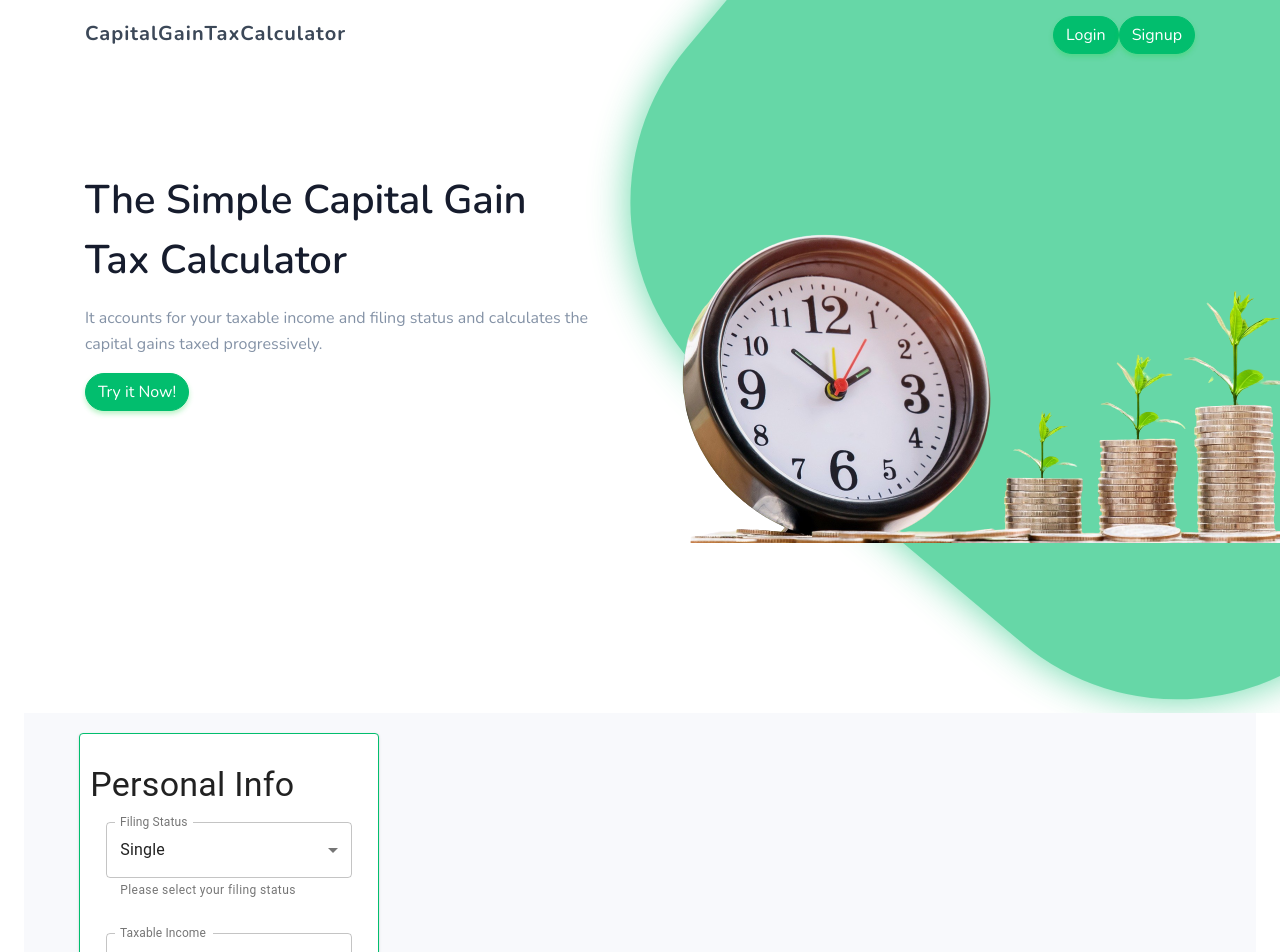
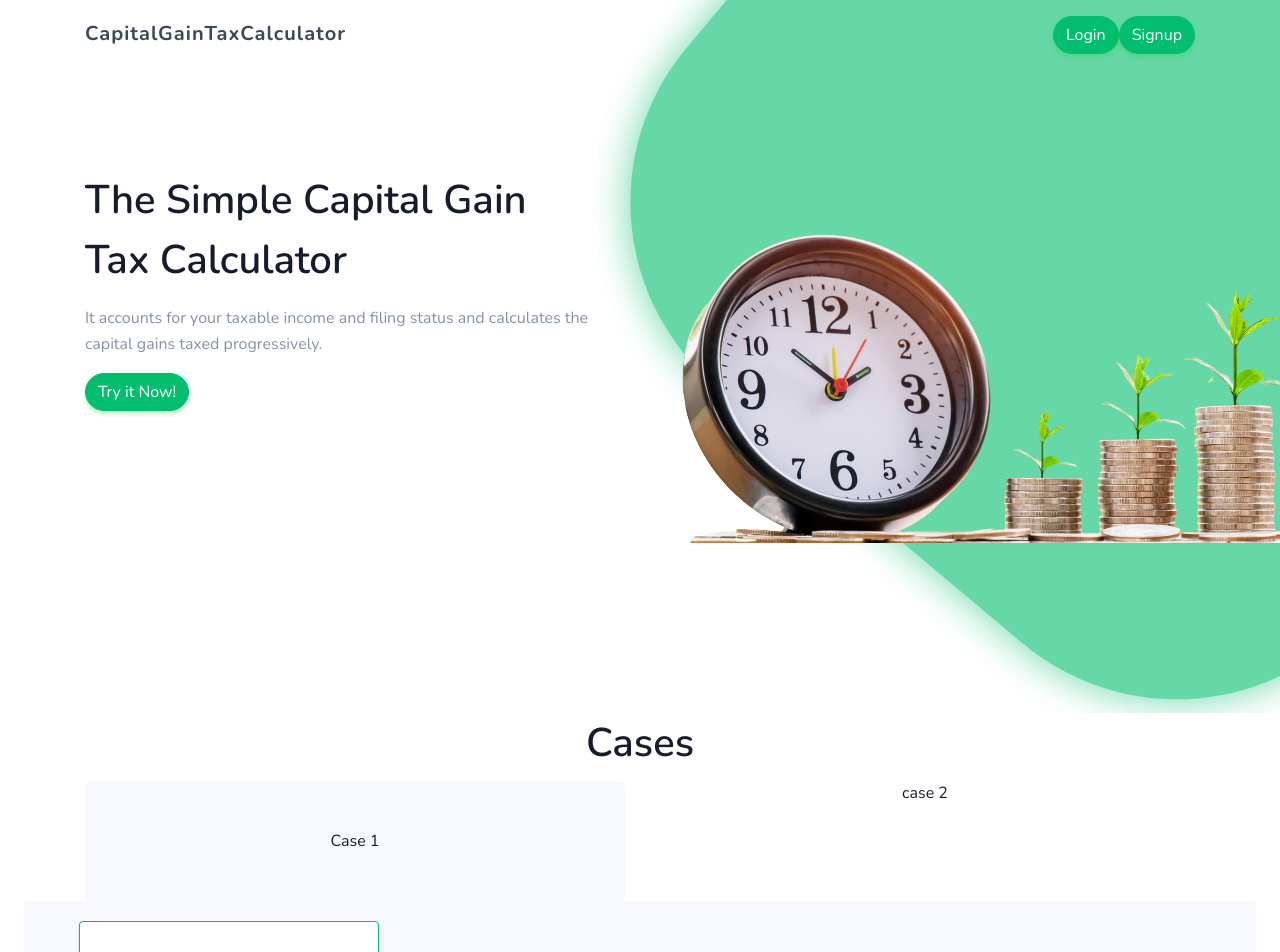
Before and after one commit to Kevin1192/Capital-Gain, a React (Create React App) app: page / in a window 1280 px wide. Shown: the top 952 px of the page. Built offline with nearby package versions, Linux system fonts and the light colour scheme.

Commit message:
add cases

```diff
--- a/src/App.js
+++ b/src/App.js
@@ -4,6 +4,7 @@ import './assets/css/default.css';
 import './App.scss';
 import CapitalGainForm from './components/CapitalGainForm';
 import TopBar from './components/TopBar';
+import Example from './components/Example';
 import Section from './components/Section';
 import { BrowserRouter as Router, Route, Switch, withRouter } from 'react-router-dom';
 
@@ -37,12 +38,12 @@ class App extends Component {
   render() {
   return (
     <React.Fragment>
-    <Router>
-<TopBar />
-    <Section />
-      <CapitalGainForm />
-    </Router>
-
+      <Router>
+        <TopBar />
+        <Section />
+        <Example />
+        <CapitalGainForm />
+      </Router>
     </React.Fragment>
   );
 }
--- a/src/assets/scss/_general.scss
+++ b/src/assets/scss/_general.scss
@@ -37,3 +37,7 @@ p {
 .margin-auto {
     margin: auto;
 }
+
+.text-center {
+    text-align: center;
+}
--- a/src/assets/scss/_home.scss
+++ b/src/assets/scss/_home.scss
@@ -13,6 +13,10 @@
 .bg-half-170 {
     padding: 170px 0;
     @include home-common();
+}
+
+.bg-light {
+background-color: #f8f9fc;
 }
 
 
--- a/src/assets/scss/style.scss
+++ b/src/assets/scss/style.scss
@@ -4,6 +4,7 @@
 @import "home";
 @import "table";
 @import "general";
+@import "cases";
 @import "menu";
 @import "sections";
 @import "custom.scss";
--- a/src/components/Case.jsx
+++ b/src/components/Case.jsx
@@ -1,8 +1,13 @@
 import React from 'react';
+import { Card } from 'reactstrap';
 
 
-function Case() {
+function Case(props) {
     return (
-
+        <Card className="bg-light rounded text-center border-0 py-5">
+            {props.children}
+        </Card>
     )
 }
+
+export default Case;
--- a/src/components/Example.jsx
+++ b/src/components/Example.jsx
@@ -1,8 +1,42 @@
 import React from 'react';
+import { Container, Row, Col } from "reactstrap";
+import Case from './Case';
 
 
 function Example() {
+    const case1 = {
+      id: 1,
+      assumption:
+        "A household with single filing status, $30000 taxable income, and $30000 capital gain.",
+      longCase:
+        "The 2020 standard deduction for single filing status is $12,400. The taxable income after the standard deduction is $30000 - $12400 = $17600, which falls into 0% tax bracket. The capital gain with taxes after deduction is $47600, which falls into the 15% tax bracket. The first $40000(0% tax limit) - $17600 = $22400 of $30000 capital gain is taxed at 0%. The second $7600 of $30000 capital gain is taxed at 15%. Total capital gain taxes is $1140.",
+      shortCase:
+        "The 2020 standard deduction for single filing status is $12,400. The taxable income after the standard deduction is $30000 - $12400 = $17600, which falls into 0% tax bracket. The capital gain with taxes after deduction is $47600, which falls into the 15% tax bracket. The first $40000(0% tax limit) - $17600 = $22400 of $30000 capital gain is taxed at 0%. The second $7600 of $30000 capital gain is taxed at 15%. Total capital gain taxes is $1140.",
+    };
+    const case2 = {
+      id: 2,
+      assumption:
+        "A household with single filing status, $30000 taxable income, and $30000 capital gain.",
+      longCase:
+        "The 2020 standard deduction for single filing status is $12,400. The taxable income after the standard deduction is $30000 - $12400 = $17600, which falls into 0% tax bracket. The capital gain with taxes after deduction is $47600, which falls into the 15% tax bracket. The first $40000(0% tax limit) - $17600 = $22400 of $30000 capital gain is taxed at 0%. The second $7600 of $30000 capital gain is taxed at 15%. Total capital gain taxes is $1140.",
+      shortCase:
+        "The 2020 standard deduction for single filing status is $12,400. The taxable income after the standard deduction is $30000 - $12400 = $17600, which falls into 0% tax bracket. The capital gain with taxes after deduction is $47600, which falls into the 15% tax bracket. The first $40000(0% tax limit) - $17600 = $22400 of $30000 capital gain is taxed at 0%. The second $7600 of $30000 capital gain is taxed at 15%. Total capital gain taxes is $1140.",
+    };
+    let cases = [case1, case2];
     return (
-
+        <React.Fragment>
+                <Container>
+                <div className="text-center">
+                <Row className=""><Col><h1>Cases</h1></Col></Row>
+                    <Row>
+                    {cases.map(ca =>  (<Case key={ca.id}></Case>))}
+                        <Col md='6'><Case>Case 1</Case></Col>
+                        <Col md='6'>case 2</Col>
+                    </Row>
+                    </div>
+                </Container>
+        </React.Fragment>
     )
 }
+
+export default Example;
```
Also changed, not shown: src/assets/scss/_cases.scss (added).
